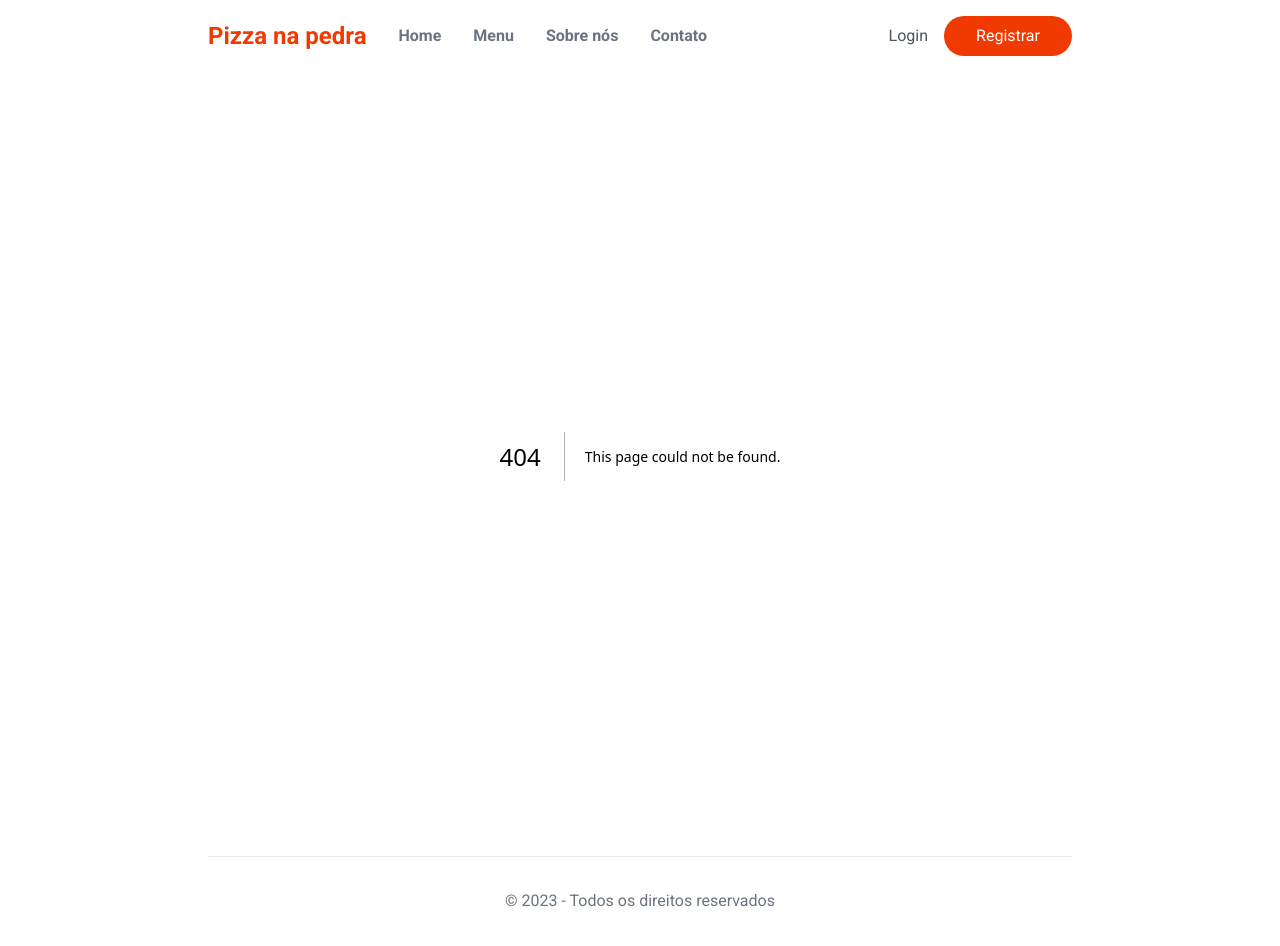
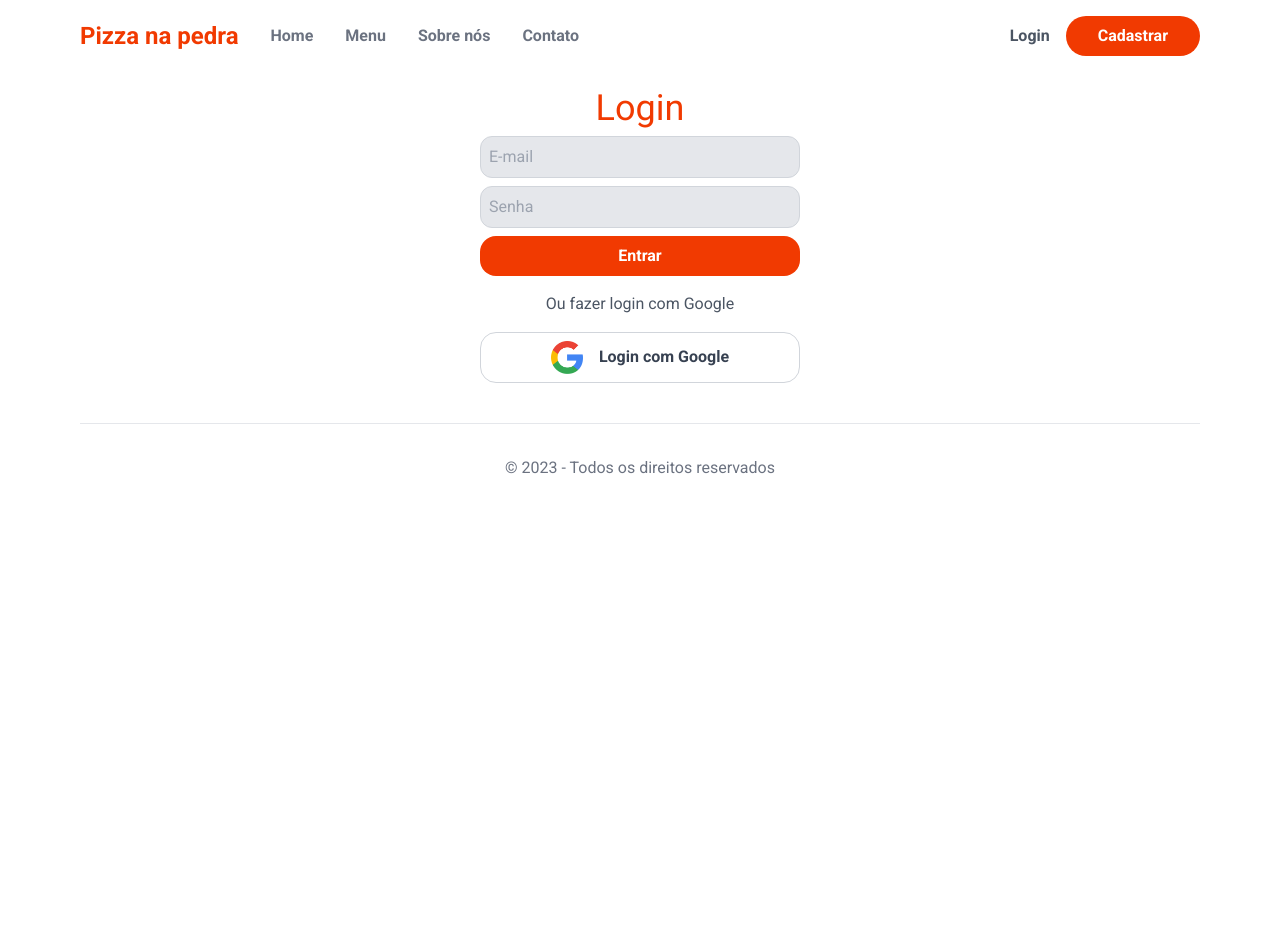
Before and after one commit to leonardocintra/pizza-app, a Next.js app: page /login in a window 1280 px wide. Before the commit this address had no page. Shown: the top 946 px of the page. After the commit the page ends 800 px from the top, so only its background shows below. Built offline with nearby package versions, Linux system fonts and the light colour scheme; no server answers.

Commit message:
✨ feat: login with google

```diff
--- a/src/app/api/auth/[...nextauth]/route.ts
+++ b/src/app/api/auth/[...nextauth]/route.ts
@@ -1,39 +1,44 @@
+import mongoose from "mongoose";
 import NextAuth from "next-auth"
+import bcrypt from "bcrypt";
 import CredentialsProvider from "next-auth/providers/credentials"
+import GoogleProvider from "next-auth/providers/google";
+import { User } from "../../../models/User";
 
 
 const handler = NextAuth({
+
+  secret: process.env.SECRET,
   providers: [
+    GoogleProvider({
+      clientId: process.env.GOOGLE_CLIENT_ID as string,
+      clientSecret: process.env.GOOGLE_CLIENT_SECRET as string,
+    }),
+
     CredentialsProvider({
       // The name to display on the sign in form (e.g. 'Sign in with...')
       name: 'Credentials',
+      id: 'credentials',
       // The credentials is used to generate a suitable form on the sign in page.
       // You can specify whatever fields you are expecting to be submitted.
       // e.g. domain, username, password, 2FA token, etc.
       // You can pass any HTML attribute to the <input> tag through the object.
       credentials: {
-        username: { label: "E-mail", type: "email", placeholder: "joao@gmail.com" },
+        email: { label: "E-mail", type: "email", placeholder: "joao@gmail.com" },
         password: { label: "Senha", type: "password" }
       },
       async authorize(credentials, req) {
-        // You need to provide your own logic here that takes the credentials
-        // submitted and returns either a object representing a user or value
-        // that is false/null if the credentials are invalid.
-        // e.g. return { id: 1, name: 'J Smith', email: 'jsmith@example.com' }
-        // You can also use the `req` object to obtain additional parameters
-        // (i.e., the request IP address)
-        const res = await fetch("/your/endpoint", {
-          method: 'POST',
-          body: JSON.stringify(credentials),
-          headers: { "Content-Type": "application/json" }
-        })
-        const user = await res.json()
+        const email = credentials?.email;
+        const password = credentials?.password as string;
 
-        // If no error and we have user data, return it
-        if (res.ok && user) {
-          return user
+        mongoose.connect(process.env.MONGO_URL as string);
+        const user = await User.findOne({ email });
+        const passwordOk = user && bcrypt.compareSync(password, user.password);
+
+        if (passwordOk) {
+          return user;
         }
-        // Return null if user data could not be retrieved
+
         return null
       }
     })
--- /dev/null
+++ b/src/app/components/AppContext.tsx
@@ -0,0 +1,6 @@
+"use client";
+import { SessionProvider } from "next-auth/react";
+
+export default function AppProvider({ children }: any) {
+  return <SessionProvider>{children}</SessionProvider>;
+}
--- a/src/app/components/layout/Header.tsx
+++ b/src/app/components/layout/Header.tsx
@@ -1,6 +1,15 @@
+"use client";
+
+import { signOut, useSession } from "next-auth/react";
 import Link from "next/link";
 
 export default function Header() {
+  const session = useSession();
+
+  console.log(session);
+
+  const status = session.status;
+
   return (
     <div>
       <header className="flex items-center justify-between">
@@ -13,14 +22,27 @@ export default function Header() {
           <Link href={"/"}>Sobre nós</Link>
           <Link href={"/"}>Contato</Link>
         </nav>
-        <nav className="flex items-center gap-4 text-gray-600">
+        <nav className="flex items-center gap-4 text-gray-600 font-semibold">
+          {status === "authenticated" && (
+            <button
+              onClick={() => signOut()}
+              className="bg-primary rounded-full text-white px-8 py-2"
+            >
+              Sair
+            </button>
+          )}
+
+          {status === "unauthenticated" && (
+            <>
               <Link href={"/login"}>Login</Link>
               <Link
                 href={"/register"}
                 className="bg-primary rounded-full text-white px-8 py-2"
               >
-            Registrar
+                Cadastrar
               </Link>
+            </>
+          )}
         </nav>
       </header>
     </div>
--- a/src/app/components/layout/Hero.tsx
+++ b/src/app/components/layout/Hero.tsx
@@ -14,10 +14,10 @@ export default function Hero() {
           simples deliciosidade para sua vida
         </p>
         <div className="flex gap-4">
-          <button className="flex gap-2 bg-primary text-white px-4 py-3 rounded-full uppercase text-sm items-center">
+          <button className="flex gap-2 bg-primary text-white px-4 py-3 rounded-full uppercase text-sm items-center justify-center">
             Fazer meu pedido <RightIcon classname="w-6 h-6" />
           </button>
-          <button className="flex gap-2 py-2 text-gray-600 font-semibold items-center">
+          <button className="flex border-0 gap-2 py-2 text-gray-600 font-semibold items-center">
             Mais detalhes <RightIcon classname="w-6 h-6" />
           </button>
         </div>
--- a/src/app/layout.tsx
+++ b/src/app/layout.tsx
@@ -2,12 +2,13 @@ import type { Metadata } from "next";
 import { Roboto } from "next/font/google";
 import "./globals.css";
 import Header from "./components/layout/Header";
+import AppProvider from "./components/AppContext";
 
 const roboto = Roboto({ subsets: ["latin"], weight: ["400", "500", "700"] });
 
 export const metadata: Metadata = {
   title: "Pizza - Application",
-  description: "Generated by create next app",
+  description: "Seu melhor pedido de pizza",
 };
 
 export default function RootLayout({
@@ -18,10 +19,12 @@ export default function RootLayout({
   return (
     <html lang="pt-br">
       <body className={roboto.className}>
-        <main className="max-w-4xl mx-auto p-4">
-          <Header />
-          {children}
-          <footer className="border-t p-8 text-center text-gray-500">
+        <main className="max-w-6xl mx-auto p-4">
+          <AppProvider>
+            <Header />
+            {children}
+          </AppProvider>
+          <footer className="border-t p-8 text-center text-gray-500 mt-10">
             &copy; 2023 - Todos os direitos reservados
           </footer>
         </main>
--- /dev/null
+++ b/src/app/login/page.tsx
@@ -0,0 +1,63 @@
+"use client";
+
+import { signIn } from "next-auth/react";
+import Image from "next/image";
+import { FormEvent, useState } from "react";
+
+export default function LoginPage() {
+  const [email, setEmail] = useState("");
+  const [password, setPassword] = useState("");
+  const [loginInProgress, setLoginInProgress] = useState(false);
+
+  async function handleFormSubmit(event: FormEvent<HTMLFormElement>) {
+    event.preventDefault();
+    setLoginInProgress(true);
+
+    await signIn("credentials", {
+      email,
+      password,
+      callbackUrl: "/",
+    });
+
+    setLoginInProgress(false);
+  }
+
+  return (
+    <section className="mt-8">
+      <h1 className="text-center text-primary text-4xl">Login</h1>
+
+      <form className="max-w-xs mx-auto" onSubmit={handleFormSubmit}>
+        <input
+          type="email"
+          name="email"
+          disabled={loginInProgress}
+          placeholder="E-mail"
+          value={email}
+          onChange={(e) => setEmail(e.target.value)}
+        />
+        <input
+          type="password"
+          name="password"
+          disabled={loginInProgress}
+          placeholder="Senha"
+          value={password}
+          onChange={(e) => setPassword(e.target.value)}
+        />
+        <button type="submit" disabled={loginInProgress}>
+          Entrar
+        </button>
+        <div className="my-4 text-gray-600 text-center">
+          Ou fazer login com Google
+        </div>
+        <button
+          type="button"
+          onClick={() => signIn("google", { callbackUrl: "/" })}
+          className="flex gap-4 justify-center items-center"
+        >
+          <Image src={"/google.png"} alt="Google" width={32} height={32} />
+          Login com Google
+        </button>
+      </form>
+    </section>
+  );
+}
--- a/src/app/register/page.tsx
+++ b/src/app/register/page.tsx
@@ -1,5 +1,6 @@
 "use client";
 
+import { signIn } from "next-auth/react";
 import Image from "next/image";
 import Link from "next/link";
 import { FormEvent, useState } from "react";
@@ -84,6 +85,7 @@ export default function RegisterPage() {
           Ou fazer login com Google
         </div>
         <button
+          onClick={() => signIn("google", { callbackUrl: "/" })}
           type="button"
           className="flex gap-4 justify-center items-center"
         >
```
Lines whose indentation alone changed are shown as unchanged.
